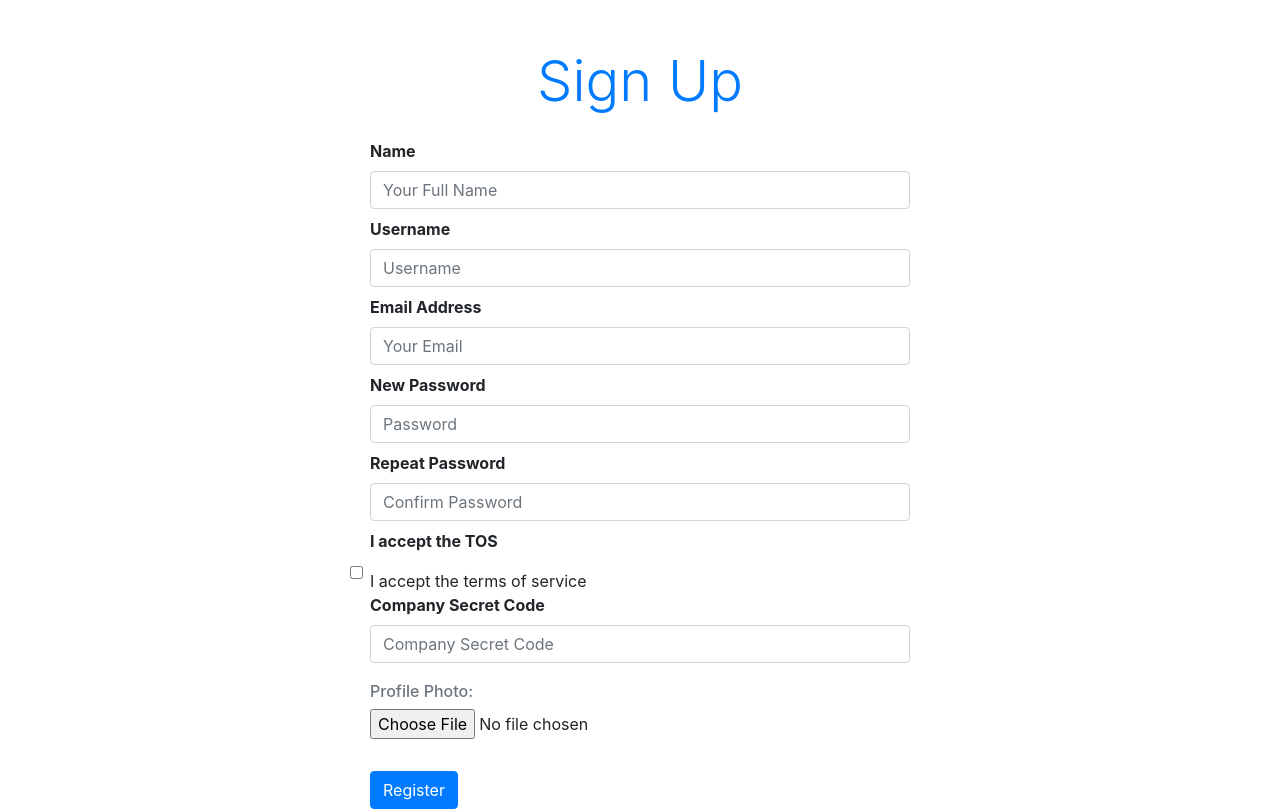
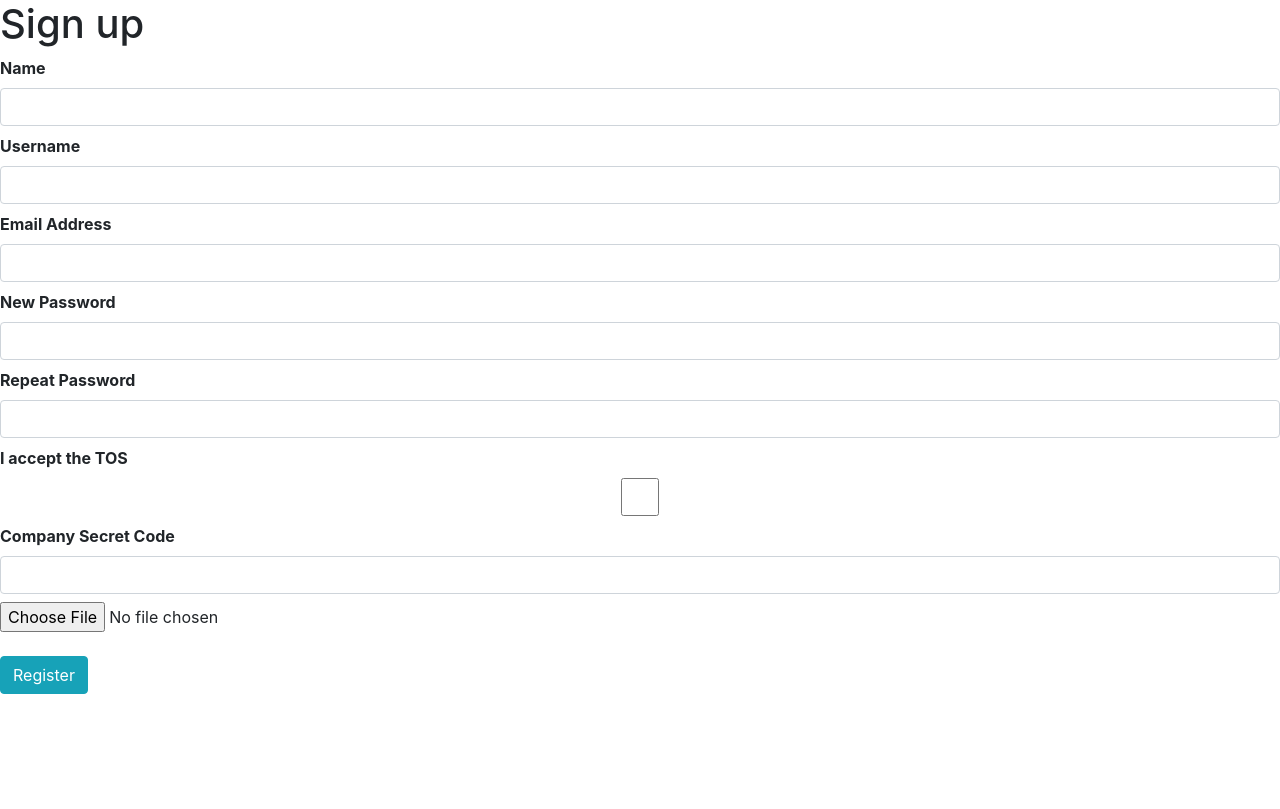
Before and after one commit to Muhammadnihalc/E-Commerce-APP, a Flask app: page /register in a window 1280 px wide. After the commit the page ends 694 px from the top, so only its background shows below. Run offline with Flask 3, Linux system fonts and the light colour scheme; some libraries are stand-ins or nearby versions.

Commit message:
Update register.html

```diff
--- a/src/templates/admin/register.html
+++ b/src/templates/admin/register.html
@@ -2,30 +2,29 @@
 
 {% block content %}
 
-<div class="text-center display-4 mt-5 text-primary">Sign Up</div>
+<div class="text-centre h1">Sign up</div>
 
-<div class="container mt-4">
-    <div class="row justify-content-center">
-        <div class="col-md-6">
-            {% include '_messages.html' %}
-            {% from "_formhelpers.html" import render_field %}
-            <form method="post" enctype="multipart/form-data">
-                {{ render_field(form.name, class="form-control", placeholder="Your Full Name") }}
-                {{ render_field(form.username, class="form-control", placeholder="Username") }}
-                {{ render_field(form.email, class="form-control", placeholder="Your Email") }}
-                {{ render_field(form.password, class="form-control", placeholder="Password") }}
-                {{ render_field(form.confirm, class="form-control", placeholder="Confirm Password") }}
-                {{ render_field(form.accept_tos, class="form-check-input", id="accept_tos") }}
-                <label class="form-check-label" for="accept_tos">I accept the terms of service</label>
-                {{ render_field(form.company_secret_code, class="form-control", placeholder="Company Secret Code") }}
-                <div class="form-group mt-3">
-                    <label for="photo" class="h6 text-muted">Profile Photo:</label>
-                    <input type="file" name="photo" class="form-control-file">
-                </div>
-                <button type="submit" class="btn btn-primary mt-3">Register</button>
-            </form>
-        </div>
-    </div>
+<div class=" containers">
+  {% include '_messages.html' %}
+
+    {% from "_formhelpers.html" import render_field %}
+<form method=post enctype="multipart/form-data">
+  <dl>
+    {{ render_field(form.name, class="form-control") }}
+    {{ render_field(form.username , class="form-control") }}
+    {{ render_field(form.email , class="form-control") }}
+    {{ render_field(form.password , class="form-control") }}
+    {{ render_field(form.confirm , class="form-control" ) }}
+    {{ render_field(form.accept_tos, class="form-control") }}
+    {{ render_field(form.company_secret_code, class="form-control") }}
+    <input type="file" name="photo">
+  </dl>
+  <p><input type=submit value="Register" class="btn btn-info mt-2"></p>
+
+</form>
+
 </div>
 
+
+
 {% endblock content %}
```
